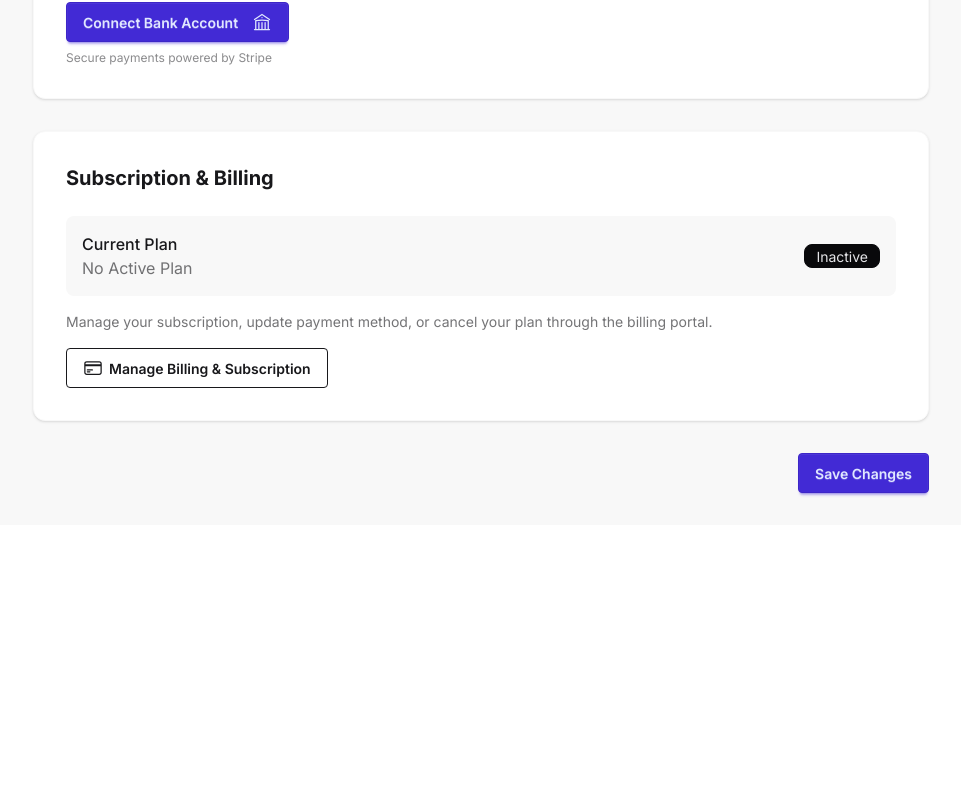
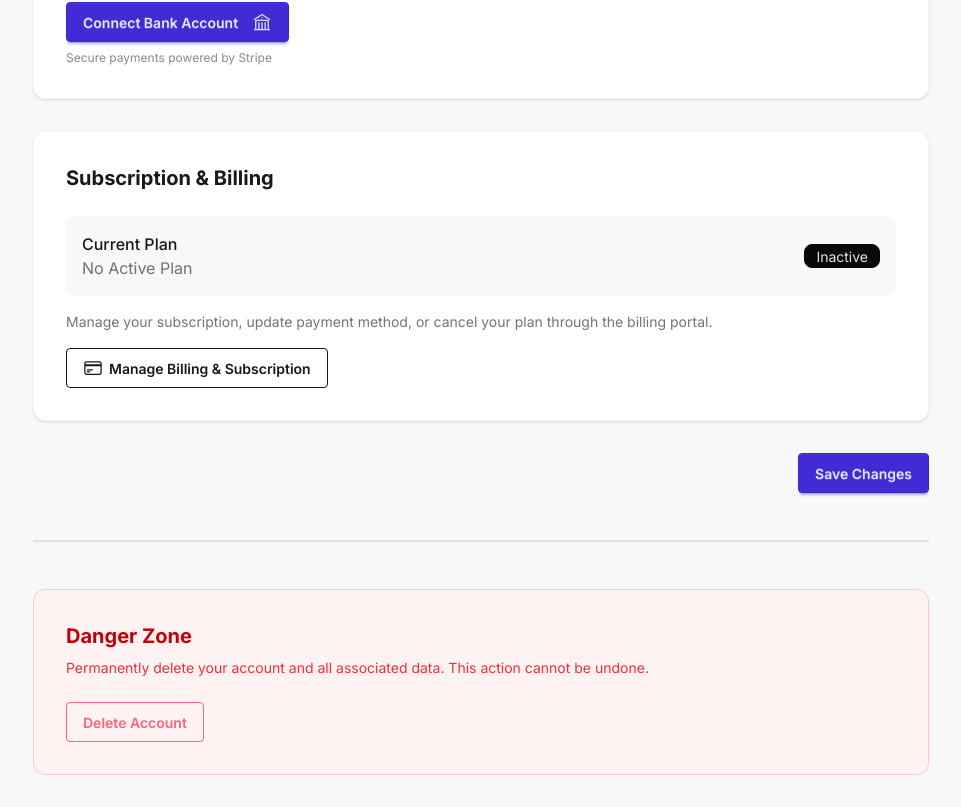
Before and after one commit to eagleone34/kindercause, a Next.js app: page /dashboard/settings in a window 1280 px wide. Shown: the part 1687-2494 px from the top of the page, without its empty margins (287-1248 px from the left). Before the commit the page ends 2212 px from the top, so only its background shows below. Built offline with nearby package versions, Linux system fonts and the light colour scheme; no server answers; sample sign-in values are in the browser's storage.

Commit message:
Feat: Add Account Deletion and Danger Zone

```diff
--- /dev/null
+++ b/app/api/auth/delete-account/route.js
@@ -0,0 +1,68 @@
+import { NextResponse } from "next/server";
+import { auth } from "@/libs/auth";
+import { createAdminSupabaseClient } from "@/libs/supabase";
+import Stripe from "stripe";
+
+export async function DELETE(req) {
+    try {
+        const session = await auth();
+
+        if (!session?.user?.id) {
+            return NextResponse.json({ error: "Not authorized" }, { status: 401 });
+        }
+
+        const supabase = createAdminSupabaseClient();
+
+        // 1. Get organization details to find Stripe Customer ID
+        const { data: org, error: orgError } = await supabase
+            .from("organizations")
+            .select("id, stripe_customer_id")
+            .eq("user_id", session.user.id)
+            .single();
+
+        if (orgError) {
+            console.error("Error fetching org for deletion:", orgError);
+            // Proceed to delete user anyway if org not found, to avoid being stuck
+        }
+
+        // 2. Cancel Stripe Customer (deletes subscriptions too)
+        if (org?.stripe_customer_id) {
+            try {
+                const stripe = new Stripe(process.env.STRIPE_SECRET_KEY);
+                await stripe.customers.del(org.stripe_customer_id);
+                console.log(`Deleted Stripe customer: ${org.stripe_customer_id}`);
+            } catch (stripeError) {
+                console.error("Error deleting Stripe customer:", stripeError);
+                // Don't block account deletion if Stripe fails (e.g. already deleted)
+            }
+        }
+
+        // 3. Delete from Supabase Auth (This is the master switch)
+        // Deleting the user from auth.users usually requires the service_role key
+        const { error: deleteError } = await supabase.auth.admin.deleteUser(
+            session.user.id
+        );
+
+        if (deleteError) {
+            console.error("Error deleting auth user:", deleteError);
+            return NextResponse.json(
+                { error: "Failed to delete user account" },
+                { status: 500 }
+            );
+        }
+
+        // 4. Explicitly delete organization to ensure data cleanup (if cascade didn't catch it)
+        if (org?.id) {
+            await supabase.from("organizations").delete().eq("id", org.id);
+        }
+
+        return NextResponse.json({ success: true });
+
+    } catch (error) {
+        console.error("Delete account error:", error);
+        return NextResponse.json(
+            { error: "Internal server error" },
+            { status: 500 }
+        );
+    }
+}
--- a/app/dashboard/settings/page.js
+++ b/app/dashboard/settings/page.js
@@ -587,6 +587,38 @@ export default function SettingsPage() {
                     </button>
                 </div>
             </form>
+
+            <div className="divider my-10"></div>
+
+            {/* Danger Zone */}
+            <div className="bg-red-50 p-8 rounded-xl border border-red-200">
+                <h2 className="text-xl font-bold text-red-700 mb-2">Danger Zone</h2>
+                <p className="text-red-600/80 mb-6 text-sm">
+                    Permanently delete your account and all associated data. This action cannot be undone.
+                </p>
+                <button
+                    type="button"
+                    onClick={async () => {
+                        if (confirm("Are you absolutely sure? This will delete your account, subscriptions, and all data permenantly.")) {
+                            const toastId = toast.loading("Deleting account...");
+                            try {
+                                const res = await fetch("/api/auth/delete-account", { method: "DELETE" });
+                                if (res.ok) {
+                                    toast.success("Account deleted", { id: toastId });
+                                    window.location.href = "/";
+                                } else {
+                                    throw new Error("Failed to delete");
+                                }
+                            } catch (e) {
+                                toast.error("Could not delete account", { id: toastId });
+                            }
+                        }
+                    }}
+                    className="btn btn-error btn-outline"
+                >
+                    Delete Account
+                </button>
+            </div>
         </div>
     );
 }
```
